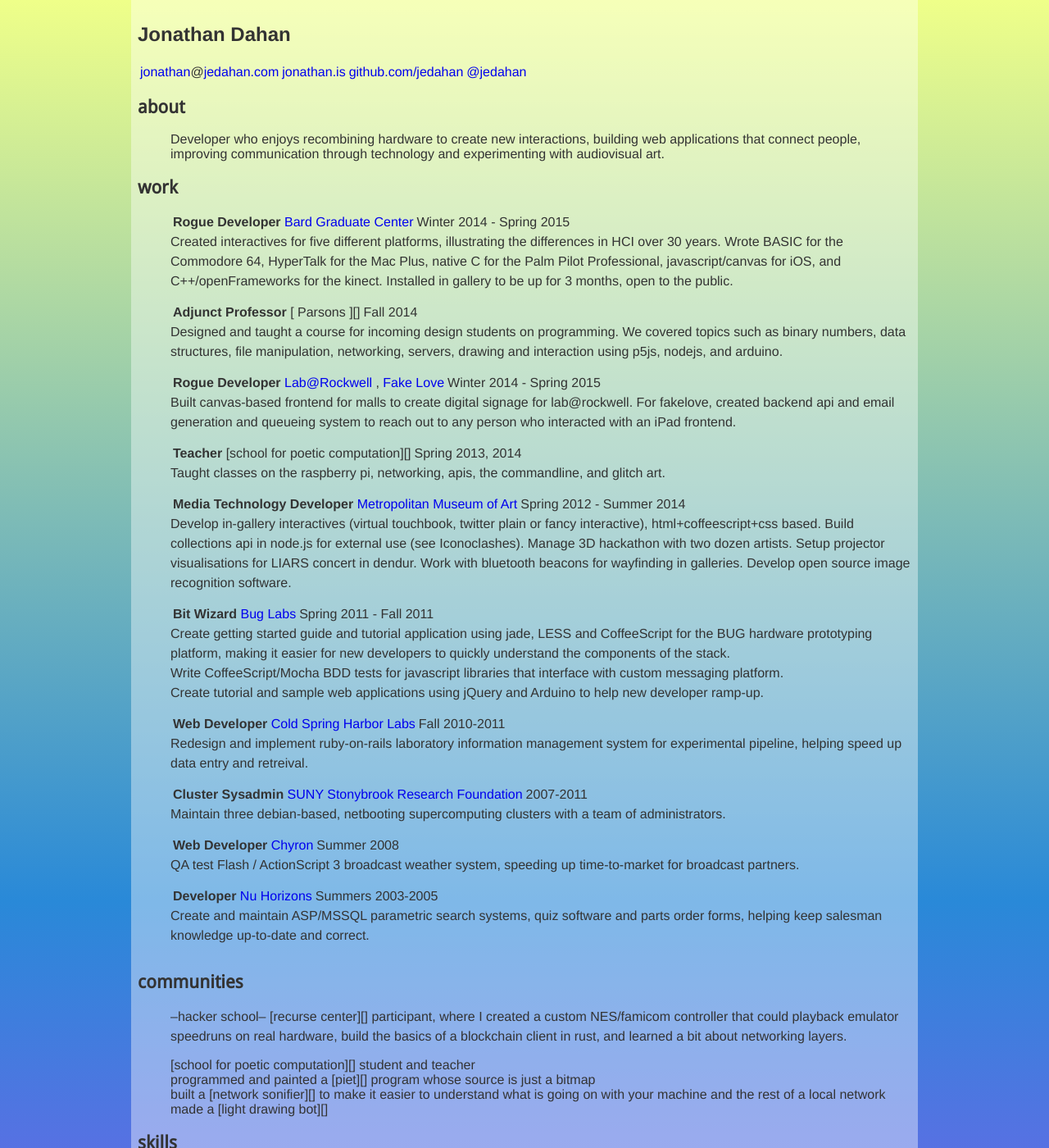
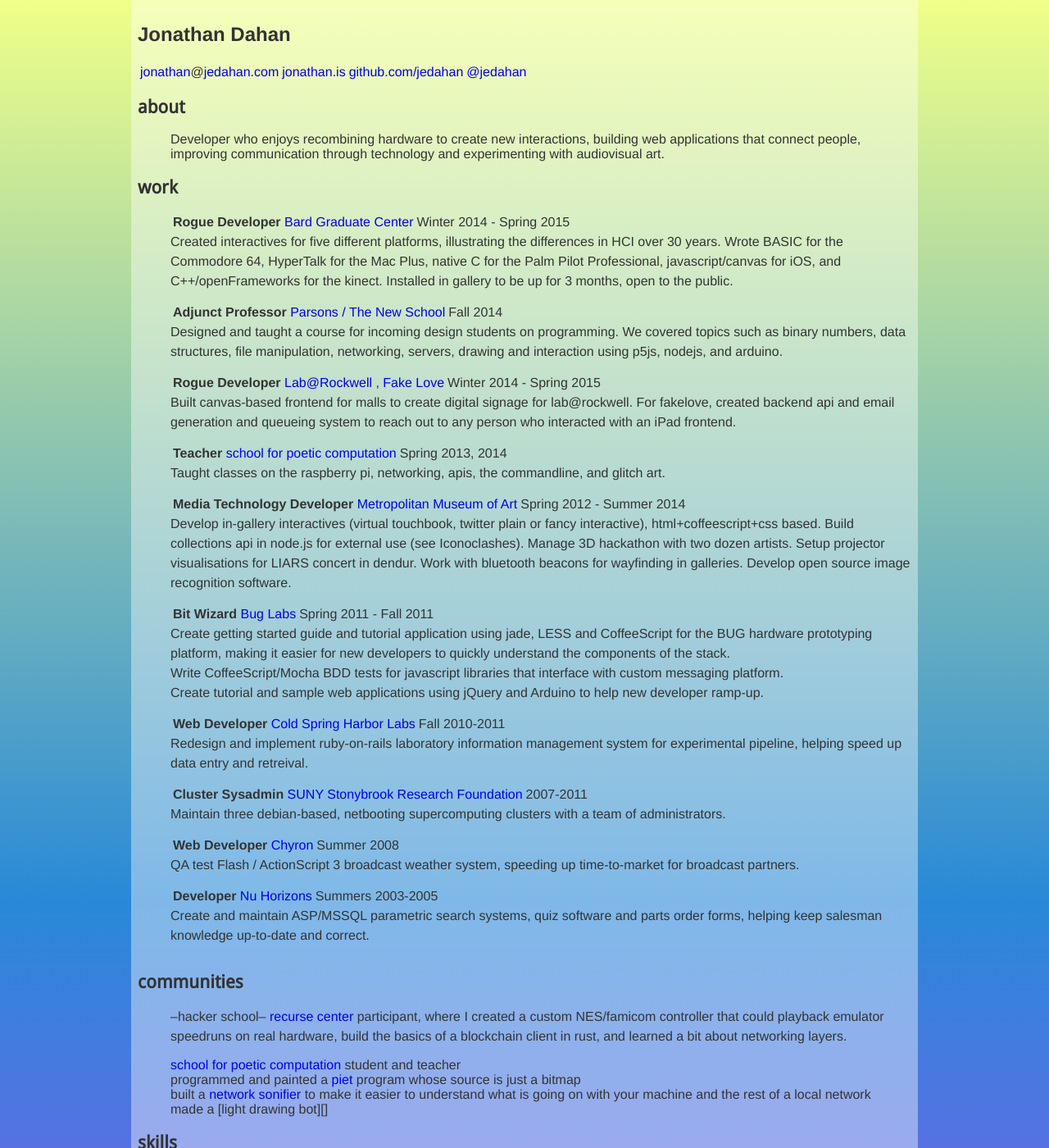
Before and after one commit to jedahan/jedahan.github.com, a Jekyll site: the page built from resume/index.md, in a window 1280 px wide and 1400 px high. Shown: the whole window at 82% size. Built offline with Jekyll 4.4.1, drawn with Linux system fonts in a browser that asks for light colours; Markdown is read by kramdown in place of the engine named in the settings.

Commit message:
populate some links

```diff
--- a/resume/index.md
+++ b/resume/index.md
@@ -17,7 +17,7 @@
 
     Created interactives for five different platforms, illustrating the differences in HCI over 30 years. Wrote BASIC for the Commodore 64, HyperTalk for the Mac Plus, native C for the Palm Pilot Professional, javascript/canvas for iOS, and C++/openFrameworks for the kinect. Installed in gallery to be up for 3 months, open to the public.
 
- * __Adjunct Professor__ [ Parsons ][] | Fall 2014
+ * __Adjunct Professor__ [ Parsons / The New School ][] | Fall 2014
 
     Designed and taught a course for incoming design students on programming. We covered topics such as binary numbers, data structures, file manipulation, networking, servers, drawing and interaction using p5js, nodejs, and arduino.
 
@@ -27,7 +27,7 @@
 
  * __Teacher__ [school for poetic computation][] | Spring 2013, 2014
 
-   Taught classes on the raspberry pi, networking, apis, the commandline, and glitch art.
+    Taught classes on the raspberry pi, networking, apis, the commandline, and glitch art.
 
  * __Media Technology Developer__ [ Metropolitan Museum of Art ][] | Spring 2012 - Summer 2014
 
@@ -149,6 +149,14 @@
 [ Lab@Rockwell ]: http://www.rockwellgroup.com/
 [ Fake Love ]: http://www.fakelove.tv/work/exhibit-growth
 [ Bard Graduate Center ]: http://www.bgc.bard.edu/gallery/gallery-at-bgc/the-interface-experience.html
+[ school for poetic computation ]: http://sfpc.io
+[ Parsons / The New School ]: http://www.newschool.edu/
+
+[recurse center]: http://recurse.com
+[school for poetic computation]: http://sfpc.io
+[piet]: http://www.dangermouse.net/esoteric/piet.html
+[painting]: http://jonathan.is/echo-canvas
+[network sonifier]: https://github.com/jedahan/pagesounds
 
 [ Sigma Nu ]: http://www.sigmanu.org
 
```
